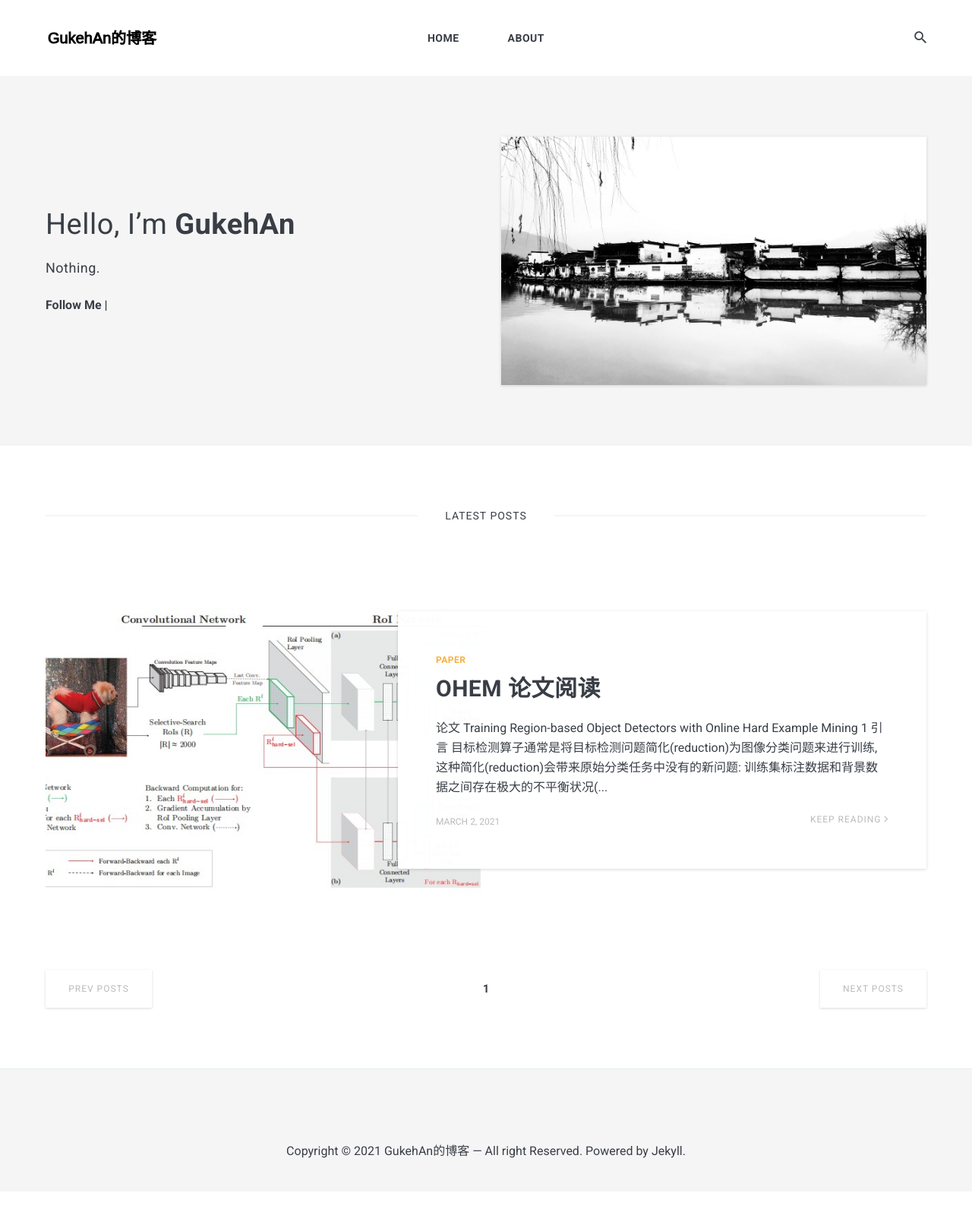
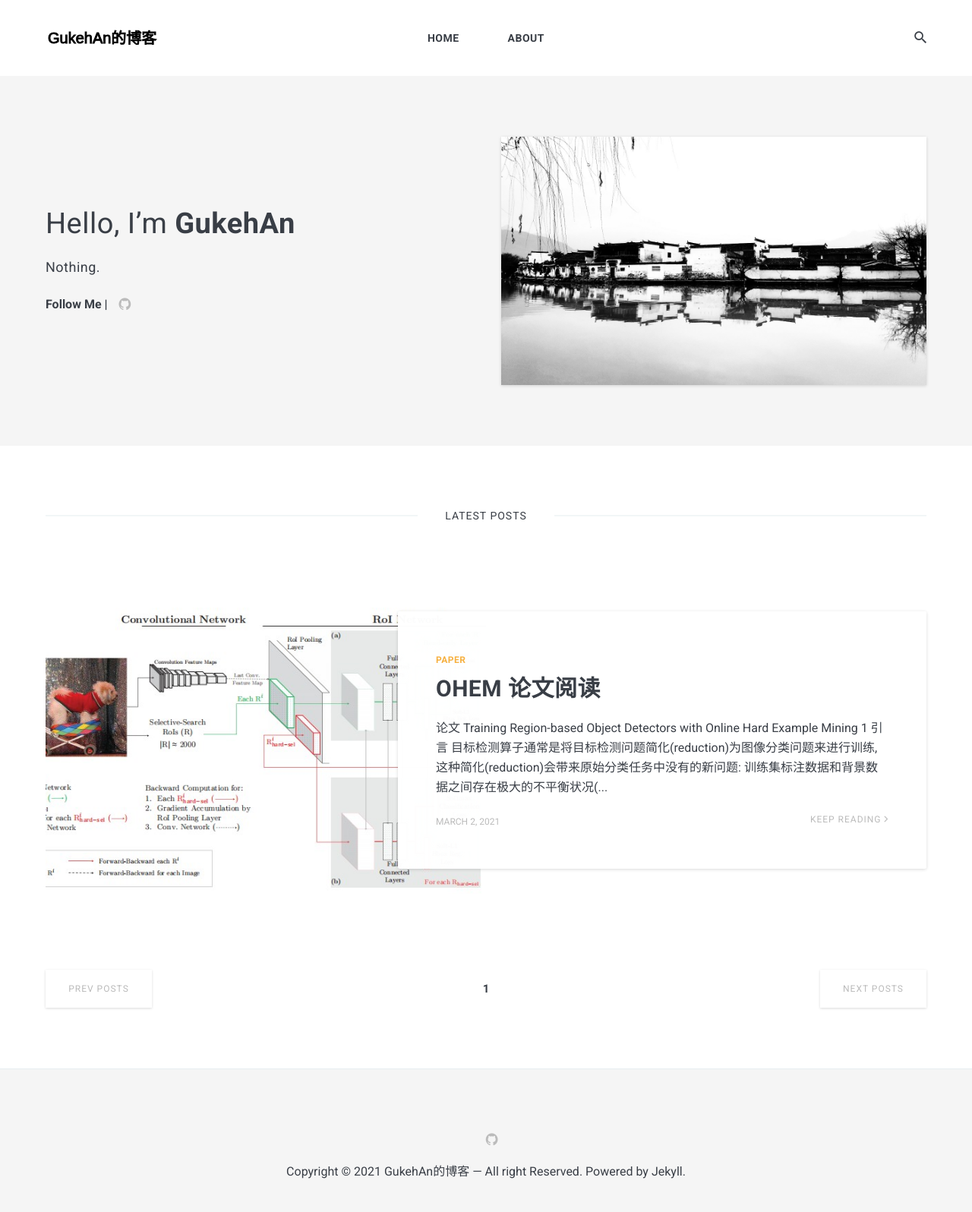
Before and after one commit to GukehAn/GukehAn.github.io, a Jekyll site: the page built from index.html, in a window 1280 px wide. Shown: the whole page at 76% size. Built offline with Jekyll 4.4.1, drawn with Linux system fonts in a browser that asks for light colours; nearby versions of some CDN libraries; the list of posts is cut into pages by our own code; before the commit the page ends 1569 px from its top, so only the background shows below that.

Commit message:
Modify _includes/contact-link.html, add github

```diff
--- a/_includes/contact-link.html
+++ b/_includes/contact-link.html
@@ -19,5 +19,9 @@
     {% if site.data.settings.pinterest %}
       <li><a href="{{ site.data.settings.pinterest }}"><i class="ion ion-logo-pinterest"></i></a></li>
     {% else %} {% endif %}
+
+    {% if site.data.settings.github %}
+      <li><a href="{{ site.data.settings.github }}"><i class="ion ion-logo-github"></i></a></li>
+    {% else %} {% endif %}
   </ul>
 </div>
```
